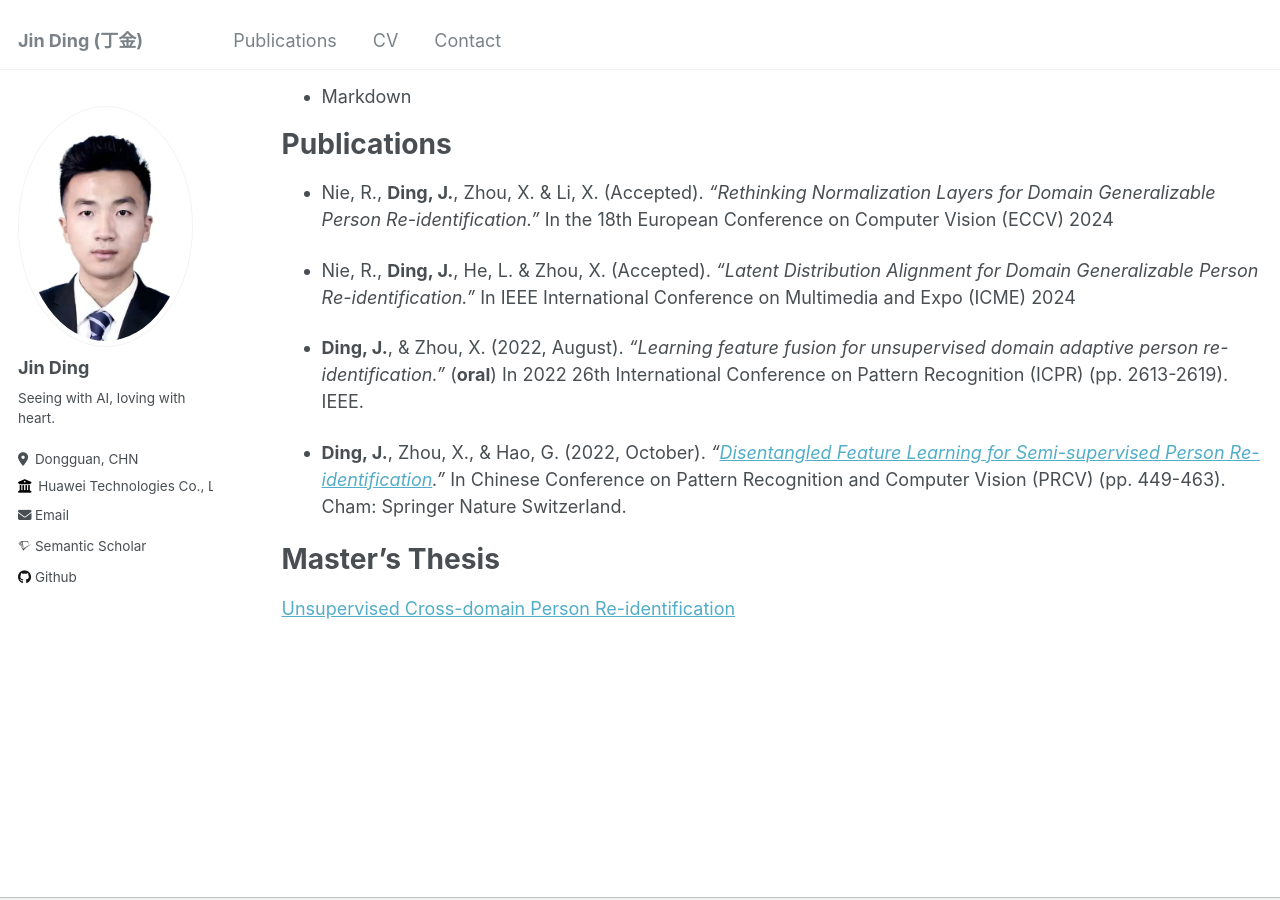
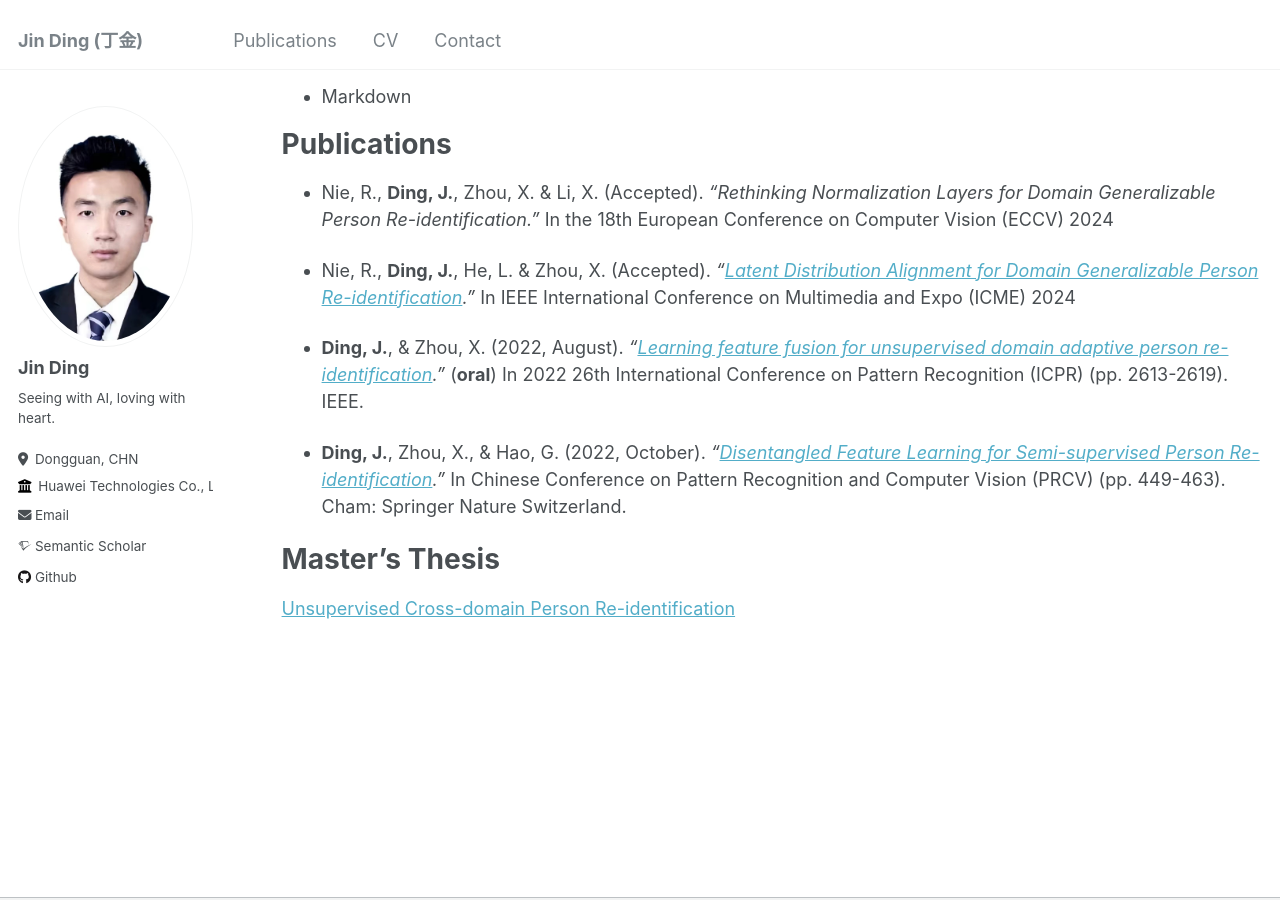
Before and after one commit to DJEddyking/djeddyking.github.io, a Jekyll site: the page built from _pages/cv.md, in a window 1280 px wide and 900 px high, scrolled down 1624 px. Built offline with Jekyll 4.4.1, drawn with Linux system fonts in a browser that asks for light colours; some web fonts are replaced; part of the change alters nothing that is shown.

Commit message:
Update cv.md

```diff
--- a/_pages/cv.md
+++ b/_pages/cv.md
@@ -64,9 +64,9 @@ Publications
 ======
 - Nie, R., **Ding, J.**, Zhou, X. & Li, X. (Accepted). <i>"Rethinking Normalization Layers for Domain Generalizable Person Re-identification."</i> In the 18th European Conference on Computer Vision (ECCV) 2024
 
-- Nie, R., **Ding, J.**, He, L. & Zhou, X. (Accepted). <i>"Latent Distribution Alignment for Domain Generalizable Person Re-identification."</i> In IEEE International Conference on Multimedia and Expo (ICME) 2024
+- Nie, R., **Ding, J.**, He, L. & Zhou, X. (Accepted). <i>"[Latent Distribution Alignment for Domain Generalizable Person Re-identification]()."</i> In IEEE International Conference on Multimedia and Expo (ICME) 2024
 
-- **Ding, J.**, & Zhou, X. (2022, August). <i>"Learning feature fusion for unsupervised domain adaptive person re-identification."</i> (**oral**) In 2022 26th International Conference on Pattern Recognition (ICPR) (pp. 2613-2619). IEEE.
+- **Ding, J.**, & Zhou, X. (2022, August). <i>"[Learning feature fusion for unsupervised domain adaptive person re-identification](https://ieeexplore.ieee.org/document/9956264)."</i> (**oral**) In 2022 26th International Conference on Pattern Recognition (ICPR) (pp. 2613-2619). IEEE.
 
 - **Ding, J.**, Zhou, X., & Hao, G. (2022, October). <i>"[Disentangled Feature Learning for Semi-supervised Person Re-identification](https://link.springer.com/chapter/10.1007/978-3-031-18916-6_37)."</i> In Chinese Conference on Pattern Recognition and Computer Vision (PRCV) (pp. 449-463). Cham: Springer Nature Switzerland.
 
```
